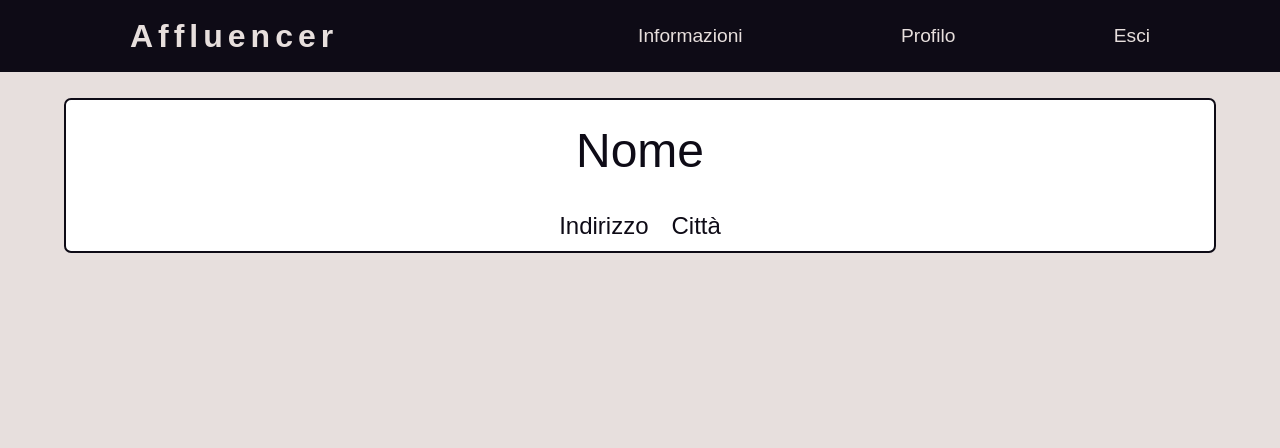
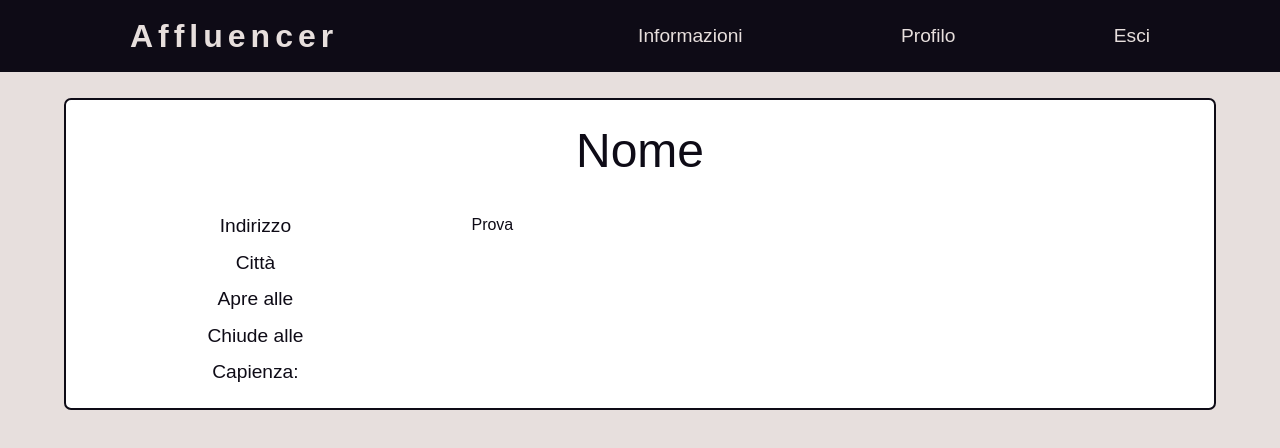
Before and after one commit to giacomopasini5/Affluencer, a Vue app in the folder affluencer/: page /#/store in a window 1280 px wide. Shown: the top 448 px of the page. Built offline with nearby package versions, Linux system fonts and the light colour scheme; what vue-cookies would draw is missing.

Commit message:
added store page columns, need data to continue with charts

```diff
--- a/affluencer/src/components/StoreInfo.vue
+++ b/affluencer/src/components/StoreInfo.vue
@@ -1,9 +1,14 @@
 <template>
 	<div id="storeInfo">
 		<h1>Nome</h1>
-		<div id="location">
-			<span>Indirizzo</span>
-			<span>Città</span>
+		<div class="sideInfo">
+			<div id="description">
+				<span>Indirizzo</span>
+				<span>Città</span>
+				<span>Apre alle </span>
+				<span>Chiude alle </span>
+				<span>Capienza: </span>
+			</div>
 		</div>
 	</div>
 </template>
--- /dev/null
+++ b/affluencer/src/components/StoreStats.vue
@@ -0,0 +1,19 @@
+<template>
+	<div id="storeStats">
+		<div class="mainInfo">
+			<div id="statistics">
+				<span>Prova</span>
+			</div>
+		</div>
+	</div>
+</template>
+
+<script>
+	export default {
+		name: 'storeStats'
+	}
+</script>
+
+<style>
+	@import '../styles/store.css'
+</style>
--- a/affluencer/src/styles/store.css
+++ b/affluencer/src/styles/store.css
@@ -5,14 +5,22 @@
 	color: #0e0b16;
 	border: 2px solid #0e0b16;
   border-radius: 7px;
+	overflow: hidden;
 }
 
-#storeInfo {
-	display: block;
+.sideInfo {
+	width: 33%;
+	float: left;
+	padding-bottom: 10px;
+}
+
+.mainInfo {
+	width: 66%;
+	float: right;
+	padding-bottom: 10px;
 }
 
 #storeInfo h1 {
-	display: block;
 	margin: 0;
 	padding: 2%;
 	text-align: center;
@@ -20,14 +28,18 @@
 	font-size: 3rem;
 }
 
-#location {
-	display: block;
+#description {
+	display: flex;
+	flex-direction: column;
+	padding: 2%;
+}
+
+#description span {
+	margin: 2%;
+	font-size: 1.2rem;
 	text-align: center;
 }
 
-#location span {
-	display: inline-block;
-	margin: 1%;
-	font-size: 1.5rem;
-	text-align: center;
+#statistics {
+	padding: 2%;
 }
--- a/affluencer/src/views/Profile.vue
+++ b/affluencer/src/views/Profile.vue
@@ -32,8 +32,7 @@
 						id: '3',
 						name: 'prova 3'
 					}
-				],
-				ciao: 'sto'
+				]
 			}
 		}/*,
 
--- a/affluencer/src/views/Store.vue
+++ b/affluencer/src/views/Store.vue
@@ -1,17 +1,24 @@
 <template>
   <div id="store">
-    <storeInfo/>
+		<storeInfo/>
+		<storeStats/>
   </div>
 </template>
 
 <script>
 	import storeInfo from '@/components/StoreInfo.vue'
+	import storeStats from '@/components/StoreStats.vue'
 
 	export default {
 		name: 'store',
 
 		components: {
-			storeInfo
+			storeInfo,
+			storeStats
 		}
 	}
 </script>
+
+<style>
+	@import '../styles/store.css'
+</style>
```
